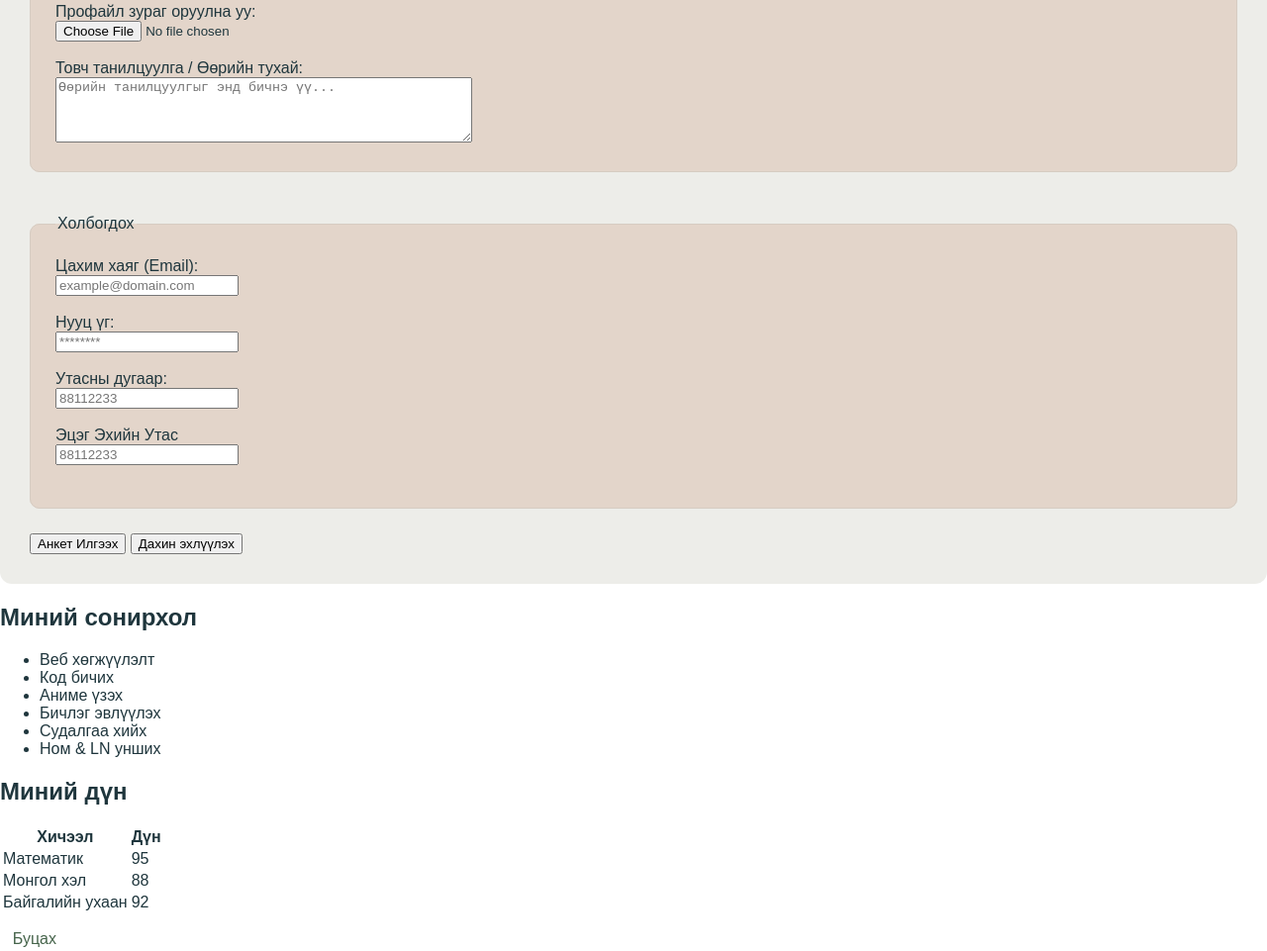
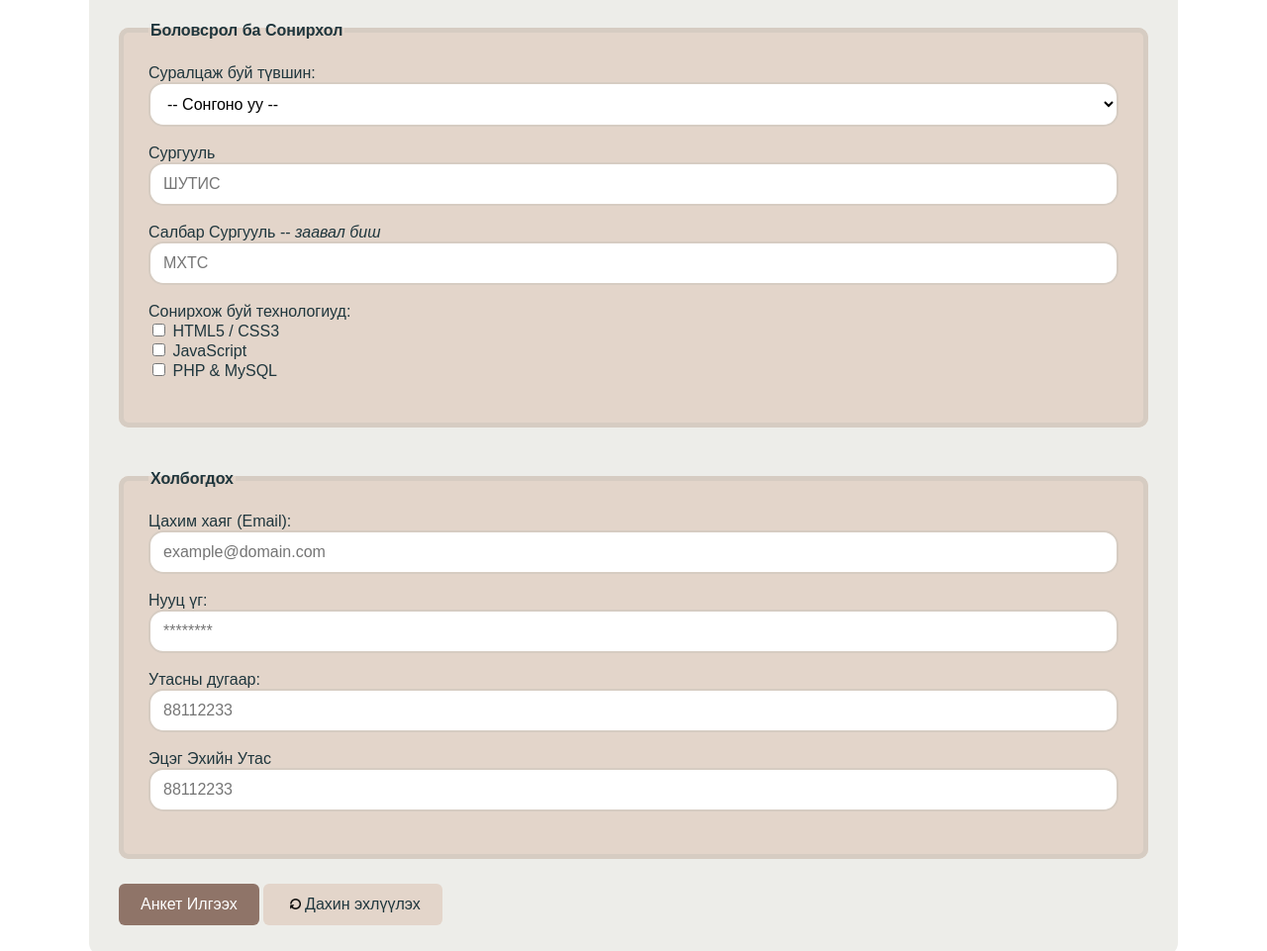
Before and after one commit to CatHere14/web-development-lab, a plain HTML site: page lab02/index.html in a window 1280 px wide. Shown: the part 868-1829 px from the top of the page at 99% size. Drawn offline with Linux system fonts and the light colour scheme.

Commit message:
forms styling done

```diff
--- a/lab02/index.html
+++ b/lab02/index.html
@@ -41,7 +41,11 @@
                         <input type="radio" id="male" name="gender" value="male" required>
                         <label for="male">Эрэгтэй</label>
                         <input type="radio" id="female" name="gender" value="female" required>
-                        <label for="female">Эмэгтэй</label><br>
+                        <label for="female">Эмэгтэй</label><br><br>
+                        <label for="avatar">Профайл зураг оруулна уу:</label><br>
+                        <input type="file" id="avatar" name="avatar" accept="image/*"><br><br>
+                        <label for="bio">Товч танилцуулга / Өөрийн тухай:</label><br>
+                        <textarea id="bio" name="bio" rows="4" cols="50" placeholder="Өөрийн танилцуулгыг энд бичнэ үү..."></textarea><br>
                     </fieldset>
                     <br>
                     <!-- 2-р бүлэг: Мэргэжил ба Сургалтын мэдээлэл -->
@@ -56,6 +60,8 @@
                         </select><br><br>
                         <label for="school">Сургууль</label><br>
                         <input type="text" id="school" name="school" placeholder="ШУТИС" required><br><br>
+                        <label for="schoolbranch">Салбар Сургууль -- <i>заавал биш</i></label><br>
+                        <input type="text" id="schoolbranch" name="schoolbranch" placeholder="МХТС"><br><br>
                         <label>Сонирхож буй технологиуд:</label><br>
                         <input type="checkbox" id="html" name="skills" value="HTML">
                         <label for="html">HTML5 / CSS3</label><br>
@@ -63,10 +69,6 @@
                         <label for="js">JavaScript</label><br>
                         <input type="checkbox" id="php" name="skills" value="PHP">
                         <label for="php">PHP & MySQL</label><br><br>
-                        <label for="avatar">Профайл зураг оруулна уу:</label><br>
-                        <input type="file" id="avatar" name="avatar" accept="image/*"><br><br>
-                        <label for="bio">Товч танилцуулга / Өөрийн тухай:</label><br>
-                        <textarea id="bio" name="bio" rows="4" cols="50" placeholder="Өөрийн танилцуулгыг энд бичнэ үү..."></textarea><br>
                     </fieldset>
                     <br>
                     <fieldset>
@@ -82,7 +84,7 @@
                     </fieldset>
                     <!-- Илгээх ба Арилгах товчлуурууд -->
                     <button type="submit">Анкет Илгээх</button>
-                    <button type="reset" id="reset">Дахин эхлүүлэх</button>
+                    <button type="reset" id="reset"><img src="restart.png" class="restart-btn">Дахин эхлүүлэх</button>
                 </form>
 
             </section>
--- a/lab02/style.css
+++ b/lab02/style.css
@@ -9,6 +9,11 @@
     --linen: #f5ebe0;
     --almond-cream: #e3d5ca;
     --almond-silk: #D5BDAF;
+}
+main {
+    max-width: 1100px;
+    margin: 0 auto;
+
 }
 body {
     margin: 0;
@@ -58,7 +63,59 @@ form {
 fieldset {
     margin: 0 0 25px 0;
     padding: 25px;
-    border: 1px solid #D6CCC2;
+    border: 5px solid #D6CCC2;
     border-radius: 10px;
     background-color: var(--almond-cream);
 }
+section legend{
+    font-weight: bold;
+}
+
+input[type="text"],
+input[type="email"],
+input[type="password"],
+input[type="tel"],
+input[type="date"],
+select,
+textarea {
+    width: 100%;
+    box-sizing: border-box;
+    padding: 11px 13px;
+    border: 2px solid var(--bone);
+    border-radius: 15px;
+    background-color: white;
+    font: inherit;
+}
+input:focus,
+select:focus,
+textarea:focus {
+    outline:none;
+    border-color: #A88678;
+    box-shadow: 0 0 0 3px rgba(168, 134, 120, 0.15);
+}
+button {
+    padding: 12px 22px;
+    border: none;
+    border-radius: 6px;
+    font: inherit;
+    cursor: pointer;
+}
+
+button[type="submit"] {
+    background-color: #8F7468;
+    color: white;
+}
+
+button[type="reset"] {
+    background-color: var(--almond-cream);
+    color: var(--jet-black);
+}
+
+button:hover {
+    filter: brightness(0.95);
+}
+.restart-btn{
+    width: 20px;
+    height: 11px;
+    object-fit: contain;
+}
```
Also changed, not shown: lab02/restart.png (added).
